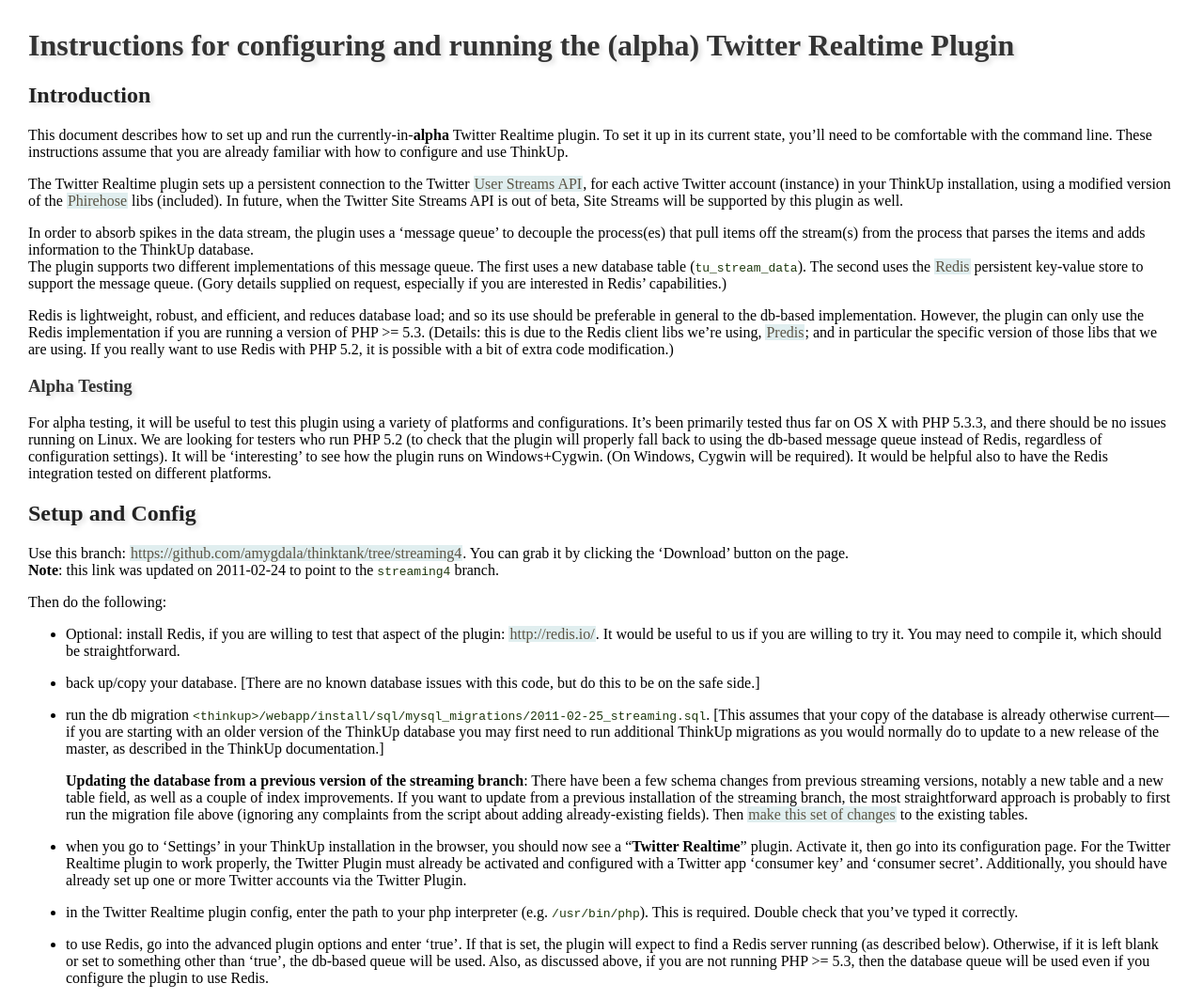
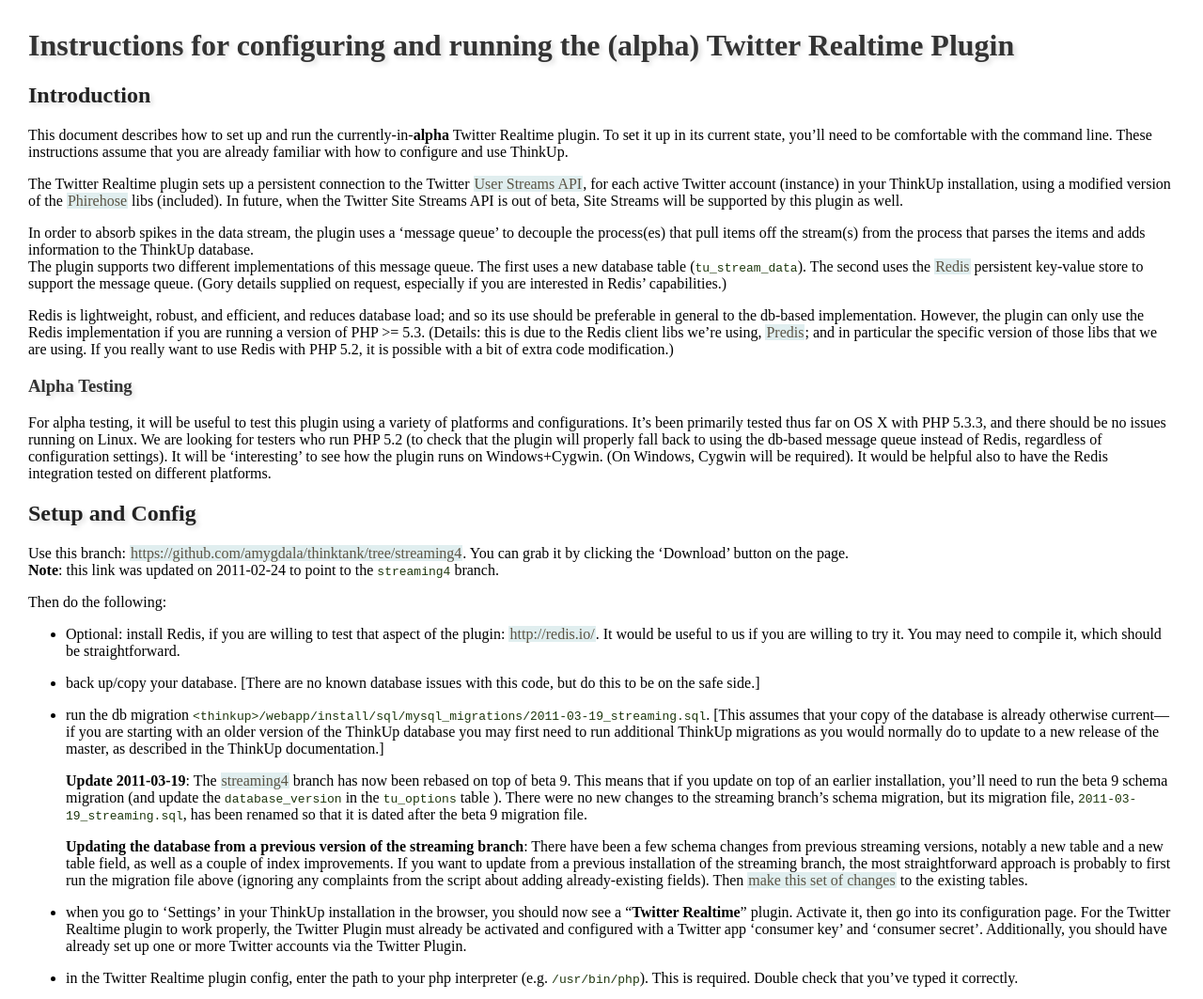
Before and after one commit to amygdala/amygdala.github.com, a plain HTML site: page setup_and_config.html in a window 1280 px wide. Shown: the top 1063 px of the page at 94% size. Drawn offline with Linux system fonts and the light colour scheme.

Commit message:
note re: streaming branch rebase w/ b9

```diff
--- a/setup_and_config.html
+++ b/setup_and_config.html
@@ -41,7 +41,9 @@ You can grab it by clicking the &#8216;Download&#8217; button on the page.
 <ul>
 <li><p>Optional: install Redis, if you are willing to test that aspect of the plugin: <a href="http://redis.io/">http://redis.io/</a>.  It would be useful to us if you are willing to try it. You may need to compile it, which should be straightforward.</p></li>
 <li><p>back up/copy your database.  [There are no known database issues with this code, but do this to be on the safe side.]</p></li>
-<li><p>run the db migration <code>&lt;thinkup&gt;/webapp/install/sql/mysql_migrations/2011-02-25_streaming.sql</code>. [This assumes that your copy of the database is already otherwise current&#8212; if you are starting with an older version of the ThinkUp database you may first need to run additional ThinkUp migrations as you would normally do to update to a new release of the master, as described in the ThinkUp documentation.]</p>
+<li><p>run the db migration <code>&lt;thinkup&gt;/webapp/install/sql/mysql_migrations/2011-03-19_streaming.sql</code>. [This assumes that your copy of the database is already otherwise current&#8212; if you are starting with an older version of the ThinkUp database you may first need to run additional ThinkUp migrations as you would normally do to update to a new release of the master, as described in the ThinkUp documentation.]</p>
+
+<p><strong>Update 2011-03-19</strong>: The <a href="https://github.com/amygdala/thinktank/tree/streaming4">streaming4</a> branch has now been rebased on top of beta 9.  This means that if you update on top of an earlier installation, you&#8217;ll need to run the beta 9 schema migration (and update the <code>database_version</code> in the <code>tu_options</code> table ). There were no new changes to the streaming branch&#8217;s schema migration, but its migration file, <code>2011-03-19_streaming.sql</code>, has been renamed so that it is dated after the beta 9 migration file.</p>
 
 <p><strong>Updating the database from a previous version of the streaming branch</strong>: There have been a few schema changes from previous streaming versions, notably a new table and a new table field, as well as a couple of index improvements.  If you want to update from a previous installation of the streaming branch, the most straightforward approach is probably to first run the migration file above (ignoring any complaints from the script about adding already-existing fields). Then <a href="https://gist.github.com/cffeba6df6043c328d42">make this set of changes</a> to the existing tables.</p></li>
 <li><p>when you go to &#8216;Settings&#8217; in your ThinkUp installation in the browser, you should now see a &#8220;<strong>Twitter Realtime</strong>&#8221; plugin.  Activate it, then go into its configuration page.  For the Twitter Realtime plugin to work properly, the Twitter Plugin must already be activated and configured with a Twitter app &#8216;consumer key&#8217; and &#8216;consumer secret&#8217;.  Additionally, you should have already set up one or more Twitter accounts via the Twitter Plugin.</p></li>
@@ -158,5 +160,6 @@ You can use ctl-C to shut down the Redis server also.</p>
   process 52393 listed with recent update time for instance with info+bob@infosleuth.net and 2-- not starting another one
 </code></pre>
 
+
 </body>
 </html>
```
Also changed, not shown: 1 other file.
